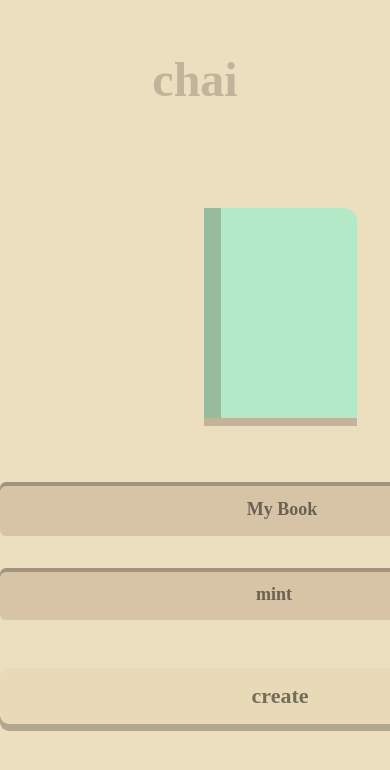
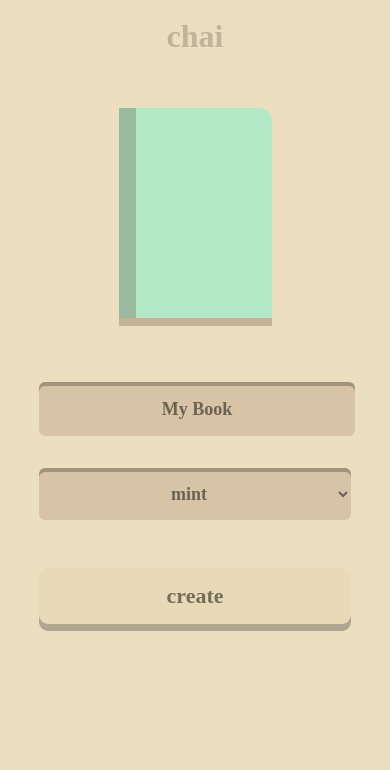
Before and after one commit to oxeolo/chai, a React (Create React App) app in the folder frontend/: page /app/configure in a window 390 px wide. Shown: the top 770 px of the page. Built offline with nearby package versions, Linux system fonts and the light colour scheme; a web font is replaced by a local one.

Commit message:
Added some mobile optimization

```diff
--- a/frontend/src/components/Configure/configureForm.css
+++ b/frontend/src/components/Configure/configureForm.css
@@ -1,5 +1,11 @@
-#configureBookForm{
-    width: 560px;
-    margin-left: auto;
-    margin-right: auto;
+#configureBookForm {
+  width: 560px;
+  margin-left: auto;
+  margin-right: auto;
 }
+
+@media (max-width: 500px) {
+  #configureBookForm {
+    width: 80%;
+  }
+}
--- a/frontend/src/components/UI/views/pageLogoView.css
+++ b/frontend/src/components/UI/views/pageLogoView.css
@@ -1,5 +1,4 @@
 .pageLogo {
-
   height: 160px;
 
   font-family: Laila;
@@ -11,3 +10,12 @@
 
   color: rgba(73, 48, 38, 0.25);
 }
+
+@media (max-width: 500px) {
+  .pageLogo {
+    height: 48px;
+    line-height: 48px;
+    margin-top: 12px;
+    font-size: 32px;
+  }
+}
--- a/frontend/src/index.css
+++ b/frontend/src/index.css
@@ -2,6 +2,7 @@
 html{
   height: 100%;
   background-color: #ECDFC0;
+  overflow-y: auto;
 }
 
 #root{
--- a/frontend/src/pages/LandingPage/landingPage.css
+++ b/frontend/src/pages/LandingPage/landingPage.css
@@ -1,14 +1,20 @@
-.landingPage .circle{
+.landingPage .circle {
   position: absolute;
 
-    left: calc((1534px - 100%)/-2);
+  left: calc((1534px - 100%) / -2);
   top: 70%;
 
   width: 1534px;
   height: 1534px;
   border-radius: 50%;
 
-    background: #D6CBB0;
+  background: #d6cbb0;
   opacity: 0.2;
   box-shadow: inset 0px 0.8px 6.4px rgba(0, 0, 0, 0.25);
 }
+
+@media (max-width: 500px) {
+  .landingPage .circle {
+    top: 85%;
+  }
+}
```
Lines whose indentation alone changed are shown as unchanged.
